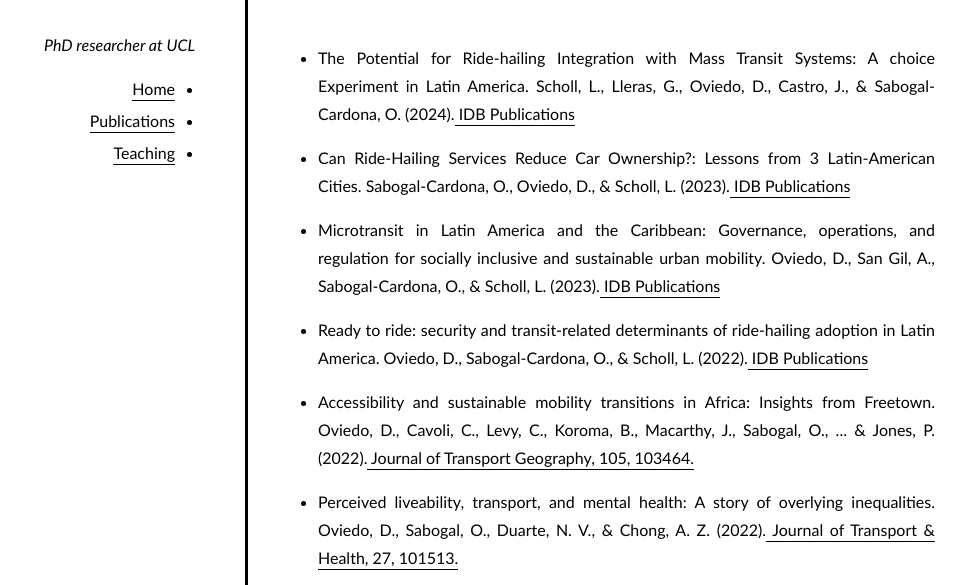
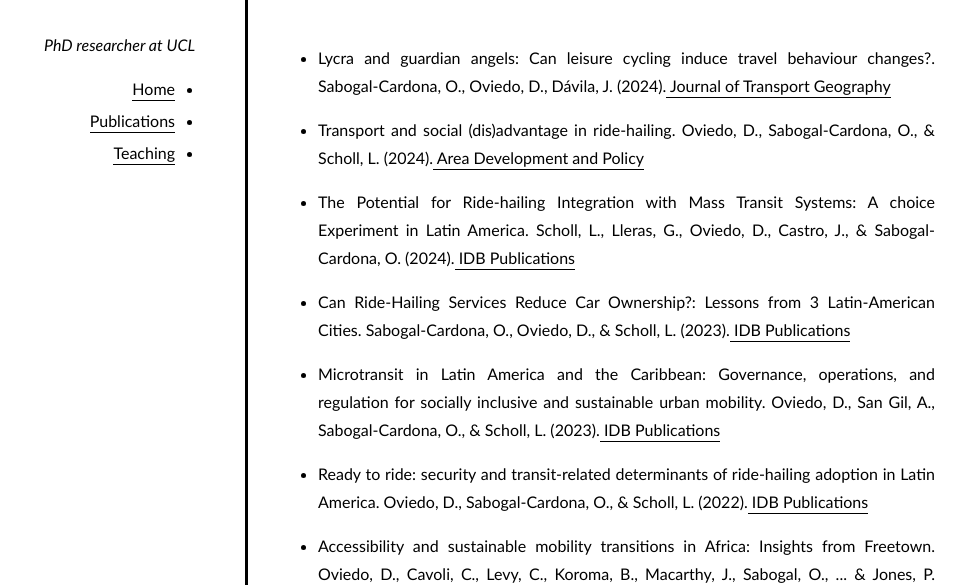
Before and after one commit to orlando-sabogal/orlando-sabogal.github.io, a plain HTML site: page about/index.html in a window 1280 px wide. Shown: the part 169-754 px from the top of the page, without its empty margins (175-1141 px from the left). Drawn offline with nearby package versions, Linux system fonts and the light colour scheme; some packages are replaced by stand-ins of ours.

Commit message:
Updating publications

```diff
--- a/about/index.html
+++ b/about/index.html
@@ -80,7 +80,8 @@
 <ul>
 
 <!--This is a comment. Comments are not displayed in the browser-->
-
+<li><p>Lycra and guardian angels: Can leisure cycling induce travel behaviour changes?. Sabogal-Cardona, O., Oviedo, D., Dávila, J. (2024).<a href="https://www.sciencedirect.com/science/article/pii/S0966692325000766"> Journal of Transport Geography</a></p></li>
+<li><p>Transport and social (dis)advantage in ride-hailing. Oviedo, D., Sabogal-Cardona, O., & Scholl, L. (2024).<a href="https://www.tandfonline.com/doi/full/10.1080/23792949.2024.2404024"> Area Development and Policy</a></p></li>
 <li><p>The Potential for Ride-hailing Integration with Mass Transit Systems: A choice Experiment in Latin America. Scholl, L., Lleras, G., Oviedo, D., Castro, J., & Sabogal-Cardona, O. (2024).<a href="https://publications.iadb.org/en/potential-ride-hailing-integration-mass-transit-systems-choice-experiment-latin-america"> IDB Publications</a></p></li>
 <li><p>Can Ride-Hailing Services Reduce Car Ownership?: Lessons from 3 Latin-American Cities. Sabogal-Cardona, O., Oviedo, D., & Scholl, L. (2023).<a href="https://publications.iadb.org/en/can-ride-hailing-services-reduce-car-ownership-lessons-3-latin-american-cities"> IDB Publications</a></p></li>
 <li><p>Microtransit in Latin America and the Caribbean: Governance, operations, and regulation for socially inclusive and sustainable urban mobility. Oviedo, D., San Gil, A., Sabogal-Cardona, O., & Scholl, L. (2023).<a href="https://publications.iadb.org/en/microtransit-latin-america-and-caribbean-governance-operations-and-regulation-socially-inclusive"> IDB Publications</a></p></li>
```
Also changed, not shown: 1 other file.
